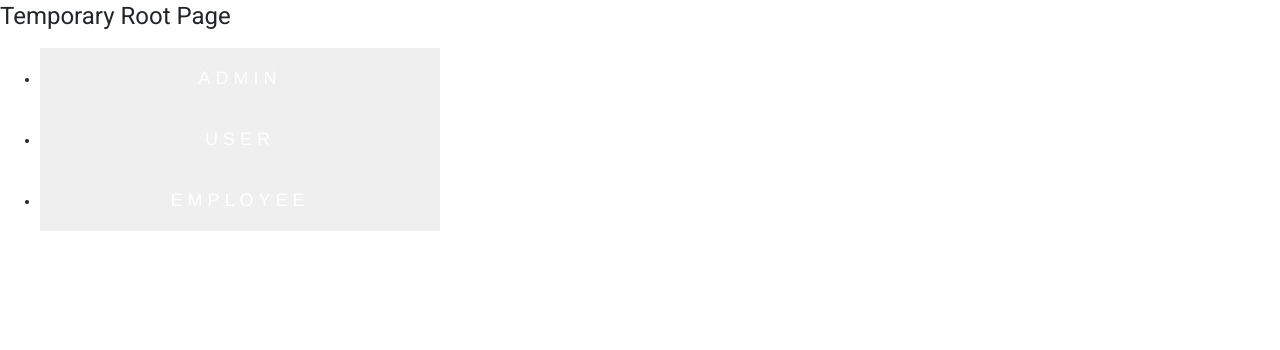
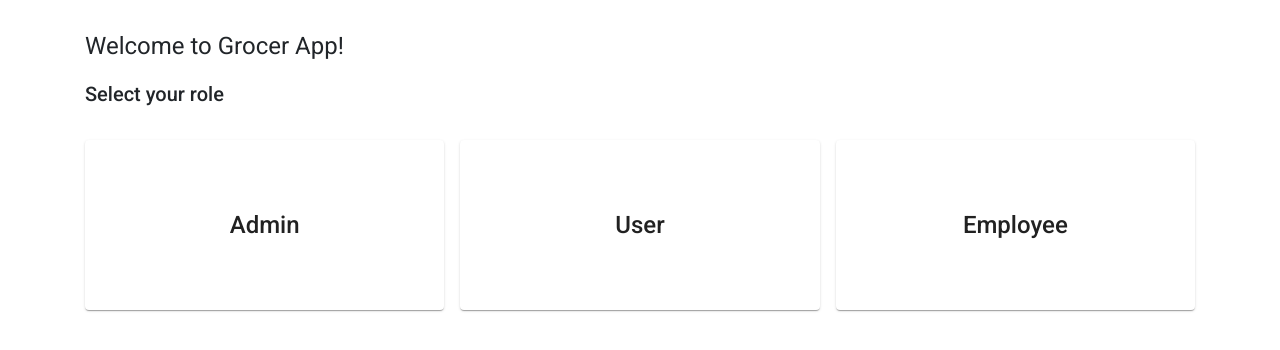
Before and after one commit to alexsoe28/MeanStack-Group14-CapstoneProject, an Angular app in the folder FrontEnd/Online-Groceries-frontend/: page / in a window 1280 px wide. Shown: the top 350 px of the page. Built offline with nearby package versions, Linux system fonts and the light colour scheme.

Commit message:
styling root component

```diff
--- a/FrontEnd/Online-Groceries-frontend/src/app/components/root/root.component.css
+++ b/FrontEnd/Online-Groceries-frontend/src/app/components/root/root.component.css
@@ -0,0 +1,21 @@
+.headerContainer {
+    padding-top: 30px;
+}
+
+.flexContainer {
+    margin-top: 30px;
+    display: flex;
+    width: 100%;
+    gap: 16px;
+    flex-wrap: nowrap;
+    align-items: center;
+    justify-content: center;
+}
+
+.flexContainer mat-card {
+    cursor: pointer;
+    /* width: 200px; */
+    width: 100%;
+    text-align: center;
+    padding: 75px 0;
+}
--- a/FrontEnd/Online-Groceries-frontend/src/app/components/root/root.component.html
+++ b/FrontEnd/Online-Groceries-frontend/src/app/components/root/root.component.html
@@ -1,7 +1,27 @@
-<h1>Temporary Root Page</h1>
+<div class="container justify-content-center">
+	<section class="headerContainer">
+		<h1>Welcome to Grocer App!</h1>
+		<h2>Select your role</h2>
+	</section>
 
-<ul>
-	<li><button routerLink="admin">Admin</button></li>
-	<li><button routerLink="user">User</button></li>
-	<li><button routerLink="employee">Employee</button></li>
-</ul>
+	<div class="flexContainer">
+		<mat-card routerLink="admin">
+			<mat-card-content>
+				<mat-card-title>Admin</mat-card-title>
+			</mat-card-content>
+		</mat-card>
+
+		<mat-card routerLink="user">
+			<mat-card-content>
+				<mat-card-title>User</mat-card-title>
+			</mat-card-content>
+		</mat-card>
+
+		<mat-card routerLink="employee">
+			<mat-card-content>
+				<mat-card-title>Employee</mat-card-title>
+			</mat-card-content>
+		</mat-card>
+	</div>
+
+</div>
```
